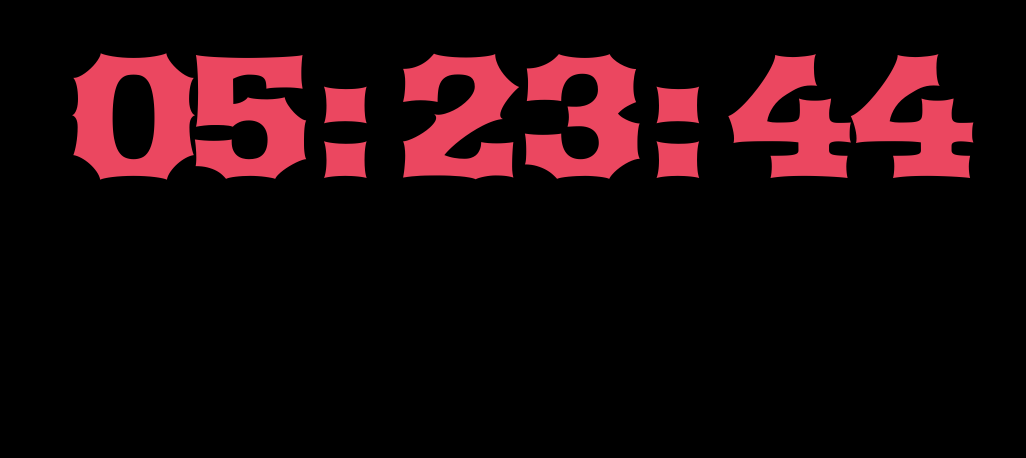
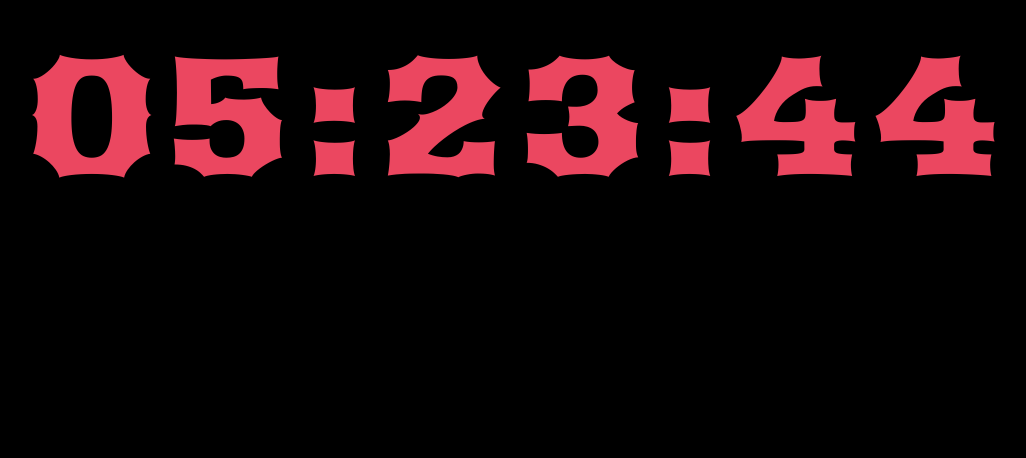
Before and after one commit to cameronr/pi-clock, a plain HTML site: page index.html in a window 1280 px wide. Shown: the part 342-800 px from the top of the page, without its empty margins (124-1150 px from the left). Drawn offline with nearby package versions, Linux system fonts and the light colour scheme.

Commit message:
fix: font size / spacing

```diff
--- a/index.html
+++ b/index.html
@@ -62,19 +62,19 @@
         justify-content: center;
         align-items: center;
         letter-spacing: 0.05em;
-        font-size: 175px;
+        font-size: 170px;
         padding: 5px 0;
       }
 
       .digit {
         display: inline-block;
-        width: 0.7em; /* This creates the "fixed" space for each number */
+        width: 0.82em; /* This creates the "fixed" space for each number */
         text-align: center;
       }
 
       .colon {
         display: inline-block;
-        width: 0.5em;
+        width: 0.45em;
         text-align: center;
       }
 
```
